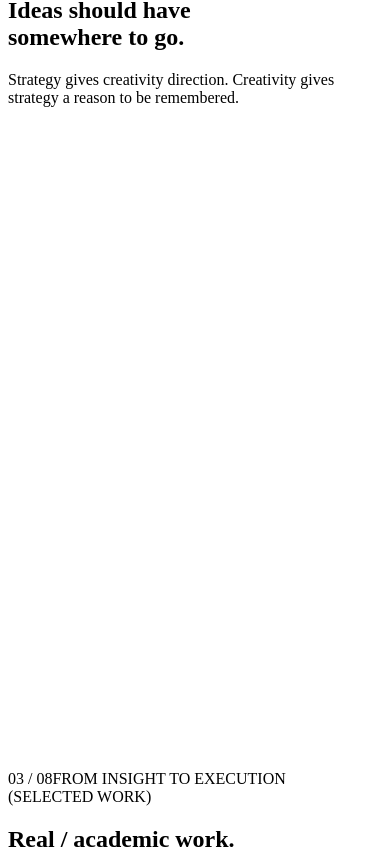
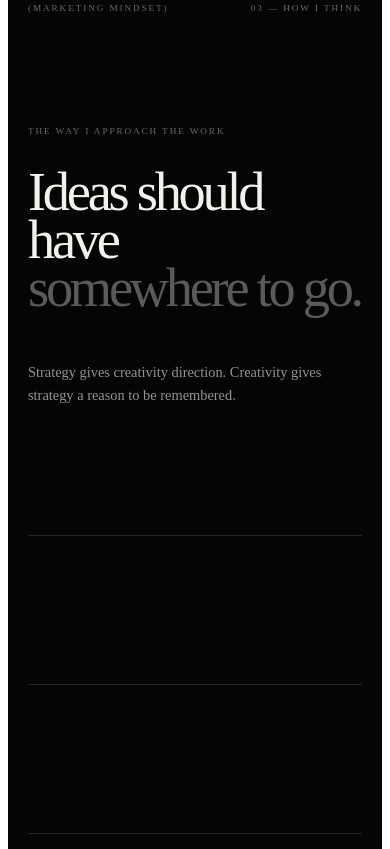
Before and after one commit to choudharygaurav924-sudo/Gaurav-Portfolio, a Next.js app: page / in a window 390 px wide. Shown: the part 3739-4588 px from the top of the page. Built offline with nearby package versions, Linux system fonts and the light colour scheme.

Commit message:
Build editorial visual system parts 1 to 3
Added comments for sections and improved styling for various elements in the globals.css file.

```diff
--- a/app/globals.css
+++ b/app/globals.css
@@ -1,5 +1,13 @@
+/* =========================================================
+   GAURAV SINGH — CINEMATIC EDITORIAL PORTFOLIO
+   PARTS 1–3
+   ========================================================= */
 
-/* Stage 1: cinematic editorial title sequence. */
+
+/* =========================================================
+   PART 1 — CINEMATIC HERO
+   ========================================================= */
+
 .title-sequence {
   position: relative;
   min-height: 360vh;
@@ -32,7 +40,11 @@
   inset: 0;
   z-index: -1;
   pointer-events: none;
-  background: radial-gradient(circle at 50% 48%, rgba(255, 255, 255, 0.035), transparent 34%);
+  background: radial-gradient(
+    circle at 50% 48%,
+    rgba(255, 255, 255, 0.035),
+    transparent 34%
+  );
 }
 
 .title-sequence__meta,
@@ -48,10 +60,13 @@
   top: 2rem;
   left: clamp(1.25rem, 4vw, 4.5rem);
   right: clamp(1.25rem, 4vw, 4.5rem);
+
   display: flex;
   justify-content: space-between;
   gap: 1.25rem;
+
   color: rgba(243, 241, 236, 0.48);
+
   font-size: 0.58rem;
   line-height: 1.2;
   letter-spacing: 0.2em;
@@ -61,8 +76,11 @@
 .title-sequence__number {
   top: 50%;
   left: 50%;
+
   transform: translate(-50%, -50%);
+
   color: rgba(243, 241, 236, 0.62);
+
   font-size: clamp(0.7rem, 1vw, 0.9rem);
   letter-spacing: 0.35em;
   font-variant-numeric: tabular-nums;
@@ -70,27 +88,37 @@
 
 .title-sequence__center {
   inset: 50% auto auto 50%;
+
   width: min(100% - 2.5rem, 94rem);
+
   transform: translate(-50%, -50%);
+
   display: flex;
   flex-direction: column;
   align-items: center;
+
   text-align: center;
 }
 
 .title-sequence__name {
   position: relative;
+
   display: flex;
   flex-direction: column;
   align-items: center;
+
   width: 100%;
   margin: 0;
+
   color: #f3f1ec;
+
   font-family: var(--font-display), Georgia, serif;
   font-size: clamp(5.5rem, 18.4vw, 21rem);
   font-weight: 400;
+
   line-height: 0.73;
   letter-spacing: -0.075em;
+
   text-transform: uppercase;
   white-space: nowrap;
 }
@@ -98,83 +126,152 @@
 .title-sequence__word {
   display: block;
   max-width: 100%;
-  will-change: transform, opacity, filter, letter-spacing;
+
+  /* No blur optimization — typography stays crisp */
+  will-change: transform, opacity, letter-spacing;
 }
 
 .title-sequence__roles {
   display: flex;
   justify-content: center;
   flex-wrap: wrap;
+
   gap: 0.8rem 2.4rem;
+
   margin-top: clamp(2.5rem, 7vh, 5rem);
+
   color: rgba(243, 241, 236, 0.76);
+
   font-size: clamp(0.55rem, 0.72vw, 0.72rem);
   letter-spacing: 0.28em;
   line-height: 1.3;
+
   text-transform: uppercase;
-  will-change: transform, opacity, filter, letter-spacing;
+
+  will-change: transform, opacity, letter-spacing;
 }
 
 .title-sequence__statement {
   width: min(100%, 34rem);
+
   margin: clamp(2.5rem, 7vh, 5rem) auto 0;
+
   color: rgba(243, 241, 236, 0.72);
+
   font-family: var(--font-sans), Arial, sans-serif;
+
   font-size: clamp(0.95rem, 1.35vw, 1.25rem);
   font-weight: 400;
+
   line-height: 1.55;
   letter-spacing: -0.015em;
-  will-change: transform, opacity, filter;
+
+  will-change: transform, opacity;
 }
 
 .title-sequence__location {
   bottom: 2rem;
   left: clamp(1.25rem, 4vw, 4.5rem);
+
   color: rgba(243, 241, 236, 0.48);
+
   font-size: 0.58rem;
   letter-spacing: 0.2em;
+
   text-transform: uppercase;
 }
 
 .title-sequence__scroll {
   right: clamp(1.25rem, 4vw, 4.5rem);
   bottom: 2rem;
+
   display: inline-flex;
   align-items: center;
+
   gap: 0.8rem;
+
   color: rgba(243, 241, 236, 0.62);
+
   font-size: 0.58rem;
   letter-spacing: 0.22em;
+
   text-transform: uppercase;
+
   will-change: transform, opacity;
 }
 
 .title-sequence__line {
   display: inline-block;
+
   width: 2.75rem;
   height: 1px;
+
   background: rgba(243, 241, 236, 0.55);
 }
 
+
+/* =========================================================
+   PART 1 — HERO RESPONSIVE
+   ========================================================= */
+
 @media (max-width: 700px) {
-  .title-sequence { min-height: 300vh; }
-  .title-sequence__stage { min-height: 34rem; }
-  .title-sequence__meta { top: 1.25rem; flex-wrap: wrap; letter-spacing: 0.12em; }
-  .title-sequence__meta span:nth-child(2) { display: none; }
-  .title-sequence__name { font-size: clamp(4.15rem, 19vw, 8rem); line-height: 0.8; }
-  .title-sequence__roles { gap: 0.7rem 1.2rem; letter-spacing: 0.16em; }
-  .title-sequence__statement { width: min(100%, 20rem); font-size: 0.95rem; }
-  .title-sequence__location { bottom: 1.25rem; letter-spacing: 0.12em; }
-  .title-sequence__scroll { right: 1.25rem; bottom: 4rem; letter-spacing: 0.14em; }
+  .title-sequence {
+    min-height: 300vh;
+  }
+
+  .title-sequence__stage {
+    min-height: 34rem;
+  }
+
+  .title-sequence__meta {
+    top: 1.25rem;
+    flex-wrap: wrap;
+    letter-spacing: 0.12em;
+  }
+
+  .title-sequence__meta span:nth-child(2) {
+    display: none;
+  }
+
+  .title-sequence__name {
+    font-size: clamp(4.15rem, 19vw, 8rem);
+    line-height: 0.8;
+  }
+
+  .title-sequence__roles {
+    gap: 0.7rem 1.2rem;
+    letter-spacing: 0.16em;
+  }
+
+  .title-sequence__statement {
+    width: min(100%, 20rem);
+    font-size: 0.95rem;
+  }
+
+  .title-sequence__location {
+    bottom: 1.25rem;
+    letter-spacing: 0.12em;
+  }
+
+  .title-sequence__scroll {
+    right: 1.25rem;
+    bottom: 4rem;
+    letter-spacing: 0.14em;
+  }
 }
+
+
 /* =========================================================
    PART 2 — EDITORIAL ABOUT
    ========================================================= */
 
 .about-editorial {
   position: relative;
+
   min-height: 100svh;
-  padding: clamp(6rem, 12vw, 11rem)
+
+  padding:
+    clamp(6rem, 12vw, 11rem)
     clamp(1.25rem, 4vw, 4.5rem)
     clamp(5rem, 10vw, 9rem);
 
@@ -190,7 +287,9 @@
 
 .about-editorial__top {
   display: grid;
+
   grid-template-columns: 1fr 1fr 1fr;
+
   gap: 1rem;
 
   color: rgba(243, 241, 236, 0.45);
@@ -198,6 +297,7 @@
   font-size: 0.58rem;
   line-height: 1.2;
   letter-spacing: 0.2em;
+
   text-transform: uppercase;
 }
 
@@ -211,10 +311,13 @@
 
 .about-editorial__content {
   width: min(100%, 92rem);
+
   margin: auto 0;
 
   display: grid;
+
   grid-template-columns: minmax(8rem, 18%) 1fr;
+
   gap: clamp(2rem, 5vw, 6rem);
 
   align-items: start;
@@ -232,6 +335,14 @@
 
 .about-editorial__statement {
   max-width: 72rem;
+
+  font-size: clamp(3.2rem, 7.2vw, 8.5rem);
+
+  line-height: 0.92;
+
+  letter-spacing: -0.055em;
+
+  font-weight: 400;
 }
 
 .about-editorial__line-mask {
@@ -246,20 +357,15 @@
   display: block;
 }
 
-.about-editorial__statement {
-  font-size: clamp(3.2rem, 7.2vw, 8.5rem);
-  line-height: 0.92;
-  letter-spacing: -0.055em;
-  font-weight: 400;
-}
-
 .about-editorial__muted {
   color: rgba(243, 241, 236, 0.38);
 }
 
 .about-editorial__bottom {
   display: grid;
+
   grid-template-columns: 1fr 1fr;
+
   gap: 2rem;
 
   padding-top: 3rem;
@@ -271,6 +377,7 @@
   color: rgba(243, 241, 236, 0.42);
 
   font-size: 0.58rem;
+
   letter-spacing: 0.2em;
 }
 
@@ -280,6 +387,7 @@
   color: rgba(243, 241, 236, 0.62);
 
   font-size: clamp(0.9rem, 1.15vw, 1.05rem);
+
   line-height: 1.65;
 }
 
@@ -287,13 +395,15 @@
   margin-top: 1.25rem;
 }
 
+
 /* =========================================================
-   RESPONSIVE
+   PART 2 — ABOUT RESPONSIVE
    ========================================================= */
 
 @media (max-width: 800px) {
   .about-editorial {
     min-height: auto;
+
     padding-top: 6rem;
     padding-bottom: 5rem;
   }
@@ -312,7 +422,9 @@
 
   .about-editorial__content {
     grid-template-columns: 1fr;
+
     gap: 2rem;
+
     margin: 8rem 0;
   }
 
@@ -326,9 +438,282 @@
 
   .about-editorial__bottom {
     grid-template-columns: 1fr;
+
     gap: 2rem;
   }
 }
+
+
+/* =========================================================
+   PART 3 — MARKETING MINDSET
+   ========================================================= */
+
+.mindset-editorial {
+  position: relative;
+
+  min-height: 100svh;
+
+  padding:
+    clamp(6rem, 12vw, 11rem)
+    clamp(1.25rem, 4vw, 4.5rem)
+    clamp(5rem, 9vw, 8rem);
+
+  background: #050505;
+  color: #f3f1ec;
+
+  overflow: hidden;
+}
+
+.mindset-editorial__top {
+  display: grid;
+
+  grid-template-columns: 1fr 1fr 1fr;
+
+  gap: 1rem;
+
+  color: rgba(243, 241, 236, 0.42);
+
+  font-size: 0.58rem;
+
+  line-height: 1.2;
+
+  letter-spacing: 0.2em;
+
+  text-transform: uppercase;
+}
+
+.mindset-editorial__top span:nth-child(2) {
+  text-align: center;
+}
+
+.mindset-editorial__top span:nth-child(3) {
+  text-align: right;
+}
+
+
+/* Intro */
+
+.mindset-editorial__intro {
+  width: min(100%, 72rem);
+
+  margin-top: clamp(8rem, 15vw, 14rem);
+}
+
+.mindset-editorial__eyebrow {
+  margin-bottom: 2rem;
+
+  color: rgba(243, 241, 236, 0.42);
+
+  font-size: 0.58rem;
+
+  letter-spacing: 0.2em;
+
+  line-height: 1.2;
+
+  text-transform: uppercase;
+}
+
+.mindset-editorial__intro h2 {
+  margin: 0;
+
+  font-size: clamp(4rem, 9vw, 10rem);
+
+  line-height: 0.88;
+
+  letter-spacing: -0.06em;
+
+  font-weight: 400;
+}
+
+.mindset-editorial__intro h2 span {
+  color: rgba(243, 241, 236, 0.36);
+}
+
+.mindset-editorial__intro-copy {
+  width: min(100%, 28rem);
+
+  margin-top: clamp(3rem, 6vw, 5rem);
+
+  margin-left: clamp(0rem, 18vw, 18rem);
+
+  color: rgba(243, 241, 236, 0.6);
+
+  font-size: clamp(0.9rem, 1.15vw, 1.05rem);
+
+  line-height: 1.6;
+}
+
+
+/* System */
+
+.mindset-editorial__system {
+  width: min(100%, 100rem);
+
+  margin-top: clamp(9rem, 16vw, 16rem);
+
+  margin-left: auto;
+}
+
+.mindset-editorial__row {
+  position: relative;
+
+  display: grid;
+
+  grid-template-columns:
+    minmax(4rem, 8%)
+    minmax(12rem, 25%)
+    1fr;
+
+  column-gap: clamp(1rem, 3vw, 4rem);
+
+  padding: 2rem 0 2.4rem;
+
+  border-bottom: 1px solid rgba(243, 241, 236, 0.13);
+}
+
+.mindset-editorial__row:first-child {
+  border-top: 1px solid rgba(243, 241, 236, 0.13);
+}
+
+.mindset-editorial__line {
+  position: absolute;
+
+  top: -1px;
+  left: 0;
+
+  width: 100%;
+  height: 1px;
+
+  background: rgba(243, 241, 236, 0.7);
+
+  transform: scaleX(0);
+}
+
+.mindset-editorial__number {
+  color: rgba(243, 241, 236, 0.42);
+
+  font-size: 0.6rem;
+
+  letter-spacing: 0.18em;
+
+  line-height: 1.4;
+}
+
+.mindset-editorial__title {
+  margin: 0;
+
+  font-size: clamp(1.8rem, 3vw, 3.5rem);
+
+  line-height: 0.95;
+
+  letter-spacing: -0.04em;
+
+  font-weight: 400;
+
+  text-transform: uppercase;
+}
+
+.mindset-editorial__copy {
+  max-width: 30rem;
+
+  margin: 0;
+
+  color: rgba(243, 241, 236, 0.52);
+
+  font-size: clamp(0.85rem, 1vw, 1rem);
+
+  line-height: 1.55;
+}
+
+
+/* Bottom metadata */
+
+.mindset-editorial__bottom {
+  display: flex;
+
+  justify-content: space-between;
+
+  margin-top: 3rem;
+
+  color: rgba(243, 241, 236, 0.35);
+
+  font-size: 0.58rem;
+
+  letter-spacing: 0.2em;
+
+  text-transform: uppercase;
+}
+
+
+/* =========================================================
+   PART 3 — MINDSET RESPONSIVE
+   ========================================================= */
+
+@media (max-width: 800px) {
+  .mindset-editorial {
+    min-height: auto;
+
+    padding-top: 6rem;
+    padding-bottom: 5rem;
+  }
+
+  .mindset-editorial__top {
+    grid-template-columns: 1fr 1fr;
+  }
+
+  .mindset-editorial__top span:nth-child(2) {
+    text-align: right;
+  }
+
+  .mindset-editorial__top span:nth-child(3) {
+    display: none;
+  }
+
+  .mindset-editorial__intro {
+    margin-top: 7rem;
+  }
+
+  .mindset-editorial__intro h2 {
+    font-size: clamp(3.4rem, 13vw, 6rem);
+  }
+
+  .mindset-editorial__intro-copy {
+    margin-left: 0;
+  }
+
+  .mindset-editorial__system {
+    margin-top: 8rem;
+  }
+
+  .mindset-editorial__row {
+    grid-template-columns: 3rem 1fr;
+
+    row-gap: 1rem;
+
+    padding: 1.75rem 0 2rem;
+  }
+
+  .mindset-editorial__title {
+    font-size: clamp(1.7rem, 8vw, 3rem);
+  }
+
+  .mindset-editorial__copy {
+    grid-column: 2;
+
+    max-width: 28rem;
+  }
+
+  .mindset-editorial__bottom {
+    flex-direction: column;
+
+    gap: 0.75rem;
+  }
+}
+
+
+/* =========================================================
+   ACCESSIBILITY
+   ========================================================= */
 
 @media (prefers-reduced-motion: reduce) {
   .about-editorial__line-mask span {
```
